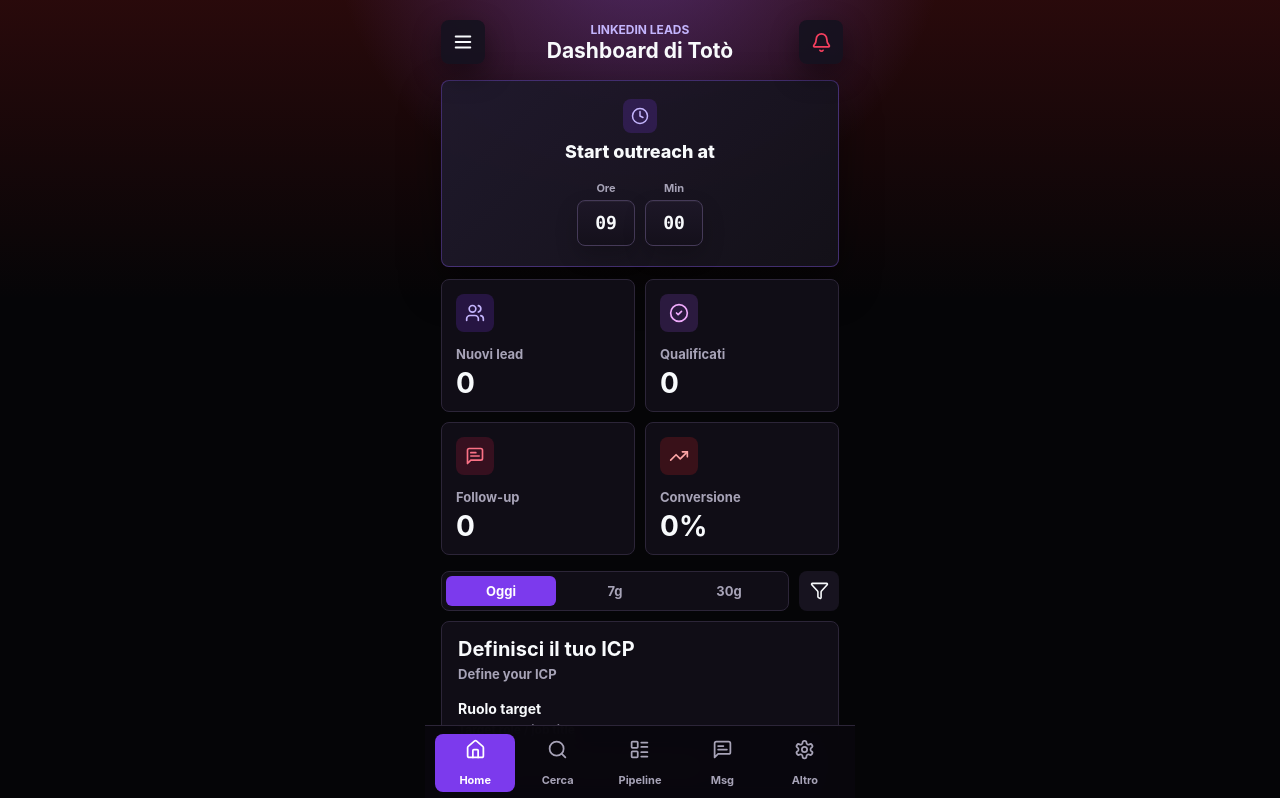
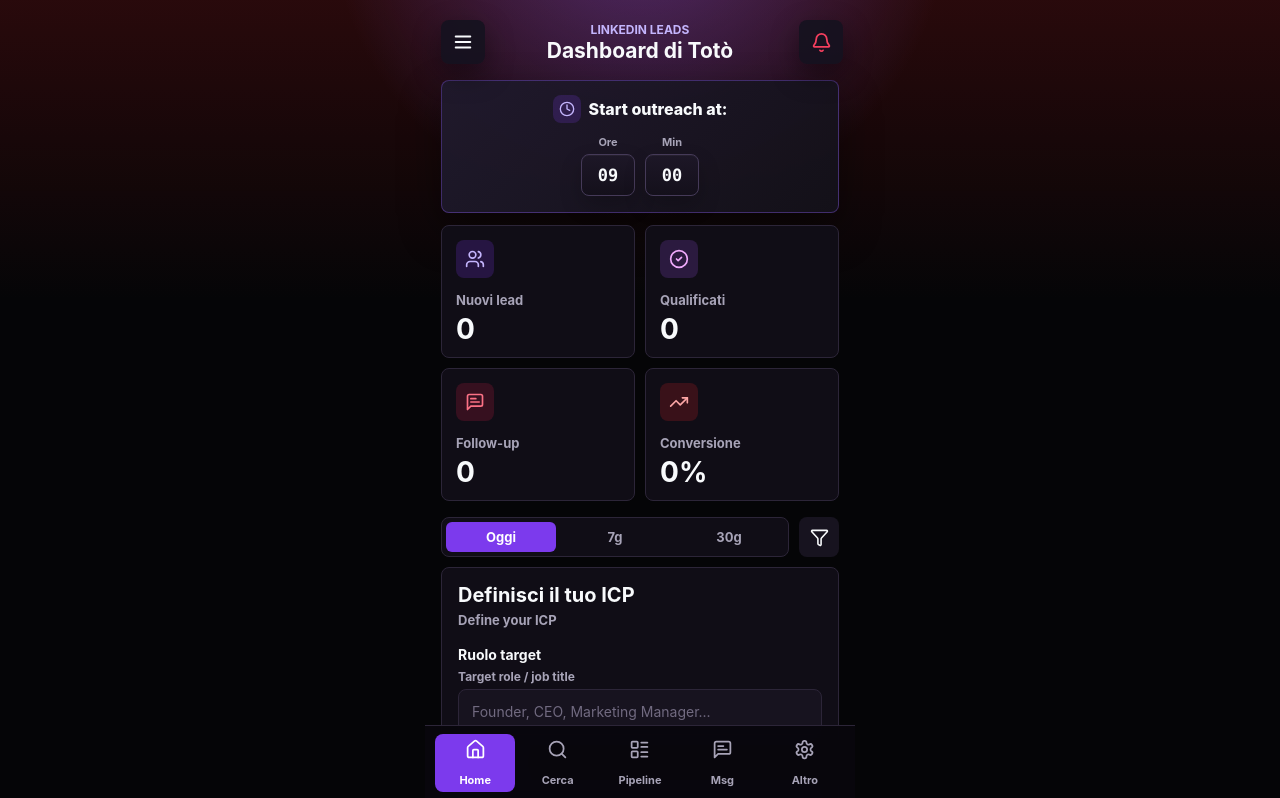
Before and after one commit to salvatoregiacalone04/Codex-linkedn-leads, a React (Vite) app: page / in a window 1280 px wide. Shown: the top 798 px of the page. Built offline with nearby package versions, Linux system fonts and the light colour scheme.

Commit message:
Compact time picker card

```diff
--- a/src/App.jsx
+++ b/src/App.jsx
@@ -209,9 +209,9 @@ function TimePickerPanel({ date, setDate }) {
     <section className="time-picker-panel" aria-label="Selettore orario">
       <div className="time-picker-copy">
         <span className="time-picker-icon">
-          <Clock size={18} />
+          <Clock size={16} />
         </span>
-        <h2>Start outreach at</h2>
+        <h2>Start outreach at:</h2>
       </div>
       <div className="time-picker-controls">
         <TimePickerInput
--- a/src/styles.css
+++ b/src/styles.css
@@ -149,9 +149,9 @@ button {
 .time-picker-panel {
   display: grid;
   justify-items: center;
-  gap: 18px;
-  min-height: 146px;
-  padding: 18px 16px 20px;
+  gap: 12px;
+  min-height: 0;
+  padding: 14px 16px 16px;
   border: 1px solid rgba(139, 92, 246, 0.36);
   border-radius: 8px;
   background: linear-gradient(135deg, rgba(32, 26, 45, 0.96), rgba(20, 17, 25, 0.96));
@@ -159,17 +159,18 @@ button {
 }
 
 .time-picker-copy {
-  display: grid;
-  justify-items: center;
+  display: flex;
+  justify-content: center;
   align-items: center;
-  gap: 9px;
+  gap: 8px;
+  width: 100%;
   min-width: 0;
   text-align: center;
 }
 
 .time-picker-icon {
-  width: 34px;
-  height: 34px;
+  width: 28px;
+  height: 28px;
   display: grid;
   place-items: center;
   border-radius: 8px;
@@ -180,10 +181,11 @@ button {
 .time-picker-copy h2 {
   margin: 0;
   color: #f8fafc;
-  font-size: 18px;
+  font-size: 16px;
   font-weight: 800;
   line-height: 1.15;
   letter-spacing: 0;
+  white-space: nowrap;
 }
 
 .time-picker-controls {
@@ -208,15 +210,15 @@ button {
 }
 
 .time-picker-field input {
-  width: 58px;
-  height: 46px;
+  width: 54px;
+  height: 42px;
   border: 1px solid #453a58;
   border-radius: 8px;
   outline: 0;
   color: #f8fafc;
   background: linear-gradient(180deg, #1d1727, #14101b);
   font-family: ui-monospace, SFMono-Regular, Menlo, Monaco, Consolas, "Liberation Mono", monospace;
-  font-size: 18px;
+  font-size: 17px;
   font-weight: 800;
   text-align: center;
   caret-color: transparent;
```
